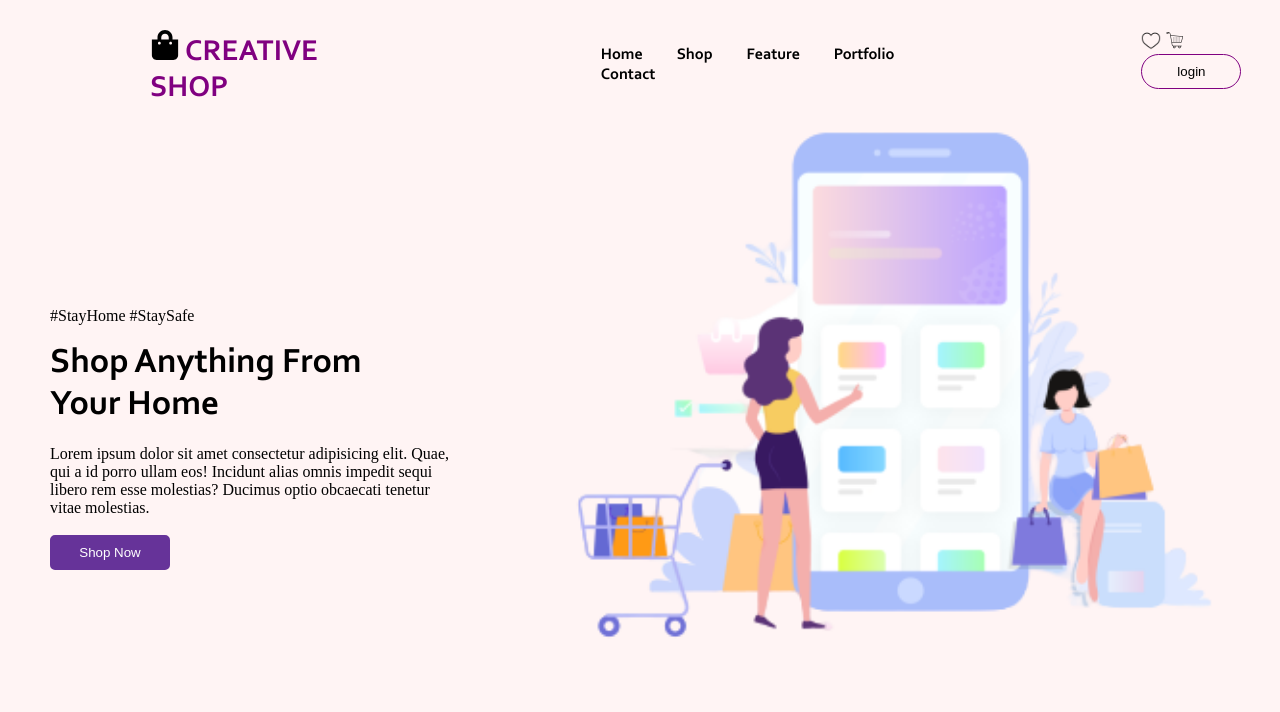
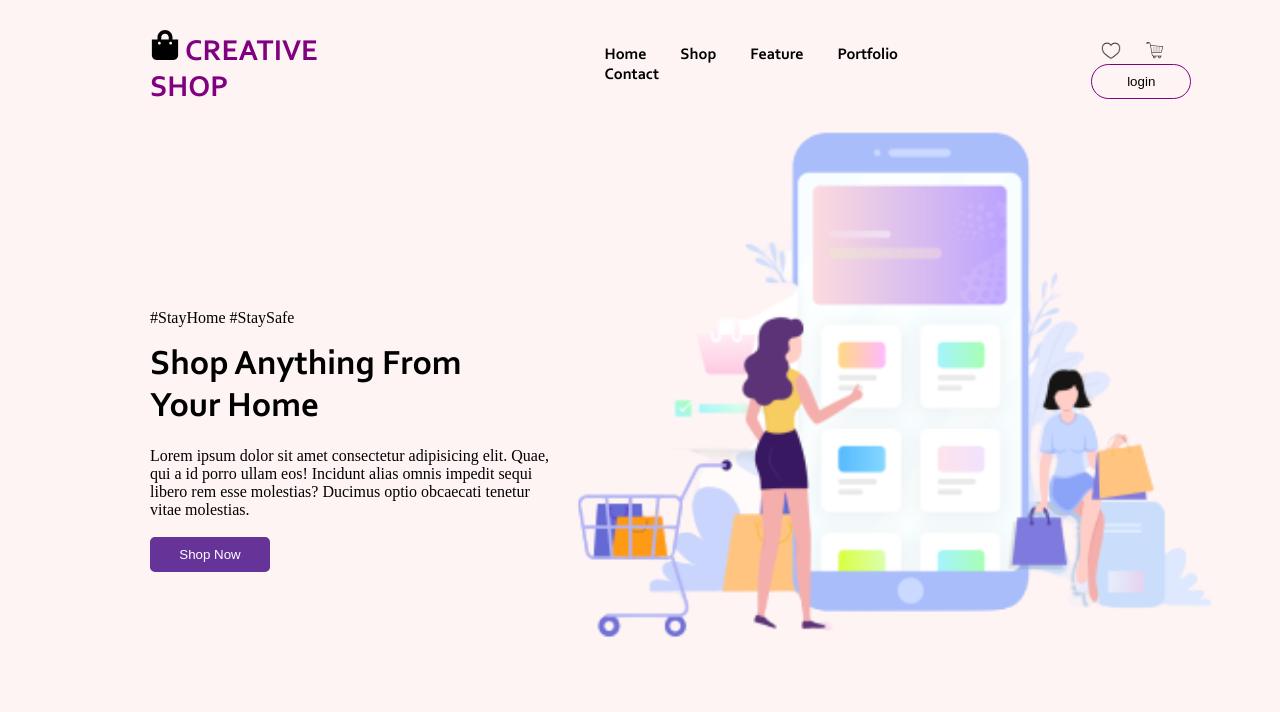
Before and after one commit to hebraheem/Assignment-creative-shop, a plain HTML site: page index.html in a window 1280 px wide. Drawn offline with Linux system fonts and the light colour scheme.

Commit message:
rearrange

```diff
--- a/css/style.css
+++ b/css/style.css
@@ -29,7 +29,7 @@ body {
 }
 .link {
     margin-left: 200px;
-    margin-right: 150px;
+    margin-right: 100px;
     margin-top: 15px;
 }
 .link ul li{
@@ -48,10 +48,12 @@ body {
 }
 .login {
     padding-left: 20px;
+    padding: 10px;
 }
 .login a{
     text-decoration: none;
     color: black;
+    padding: 10px;
 }
 .login button{
     width: 100px;
@@ -62,6 +64,9 @@ body {
 }
 
 /* body section */
+.body {
+    padding-left: 100px;
+}
 
 .shop {
     margin-top: 200px;
```
